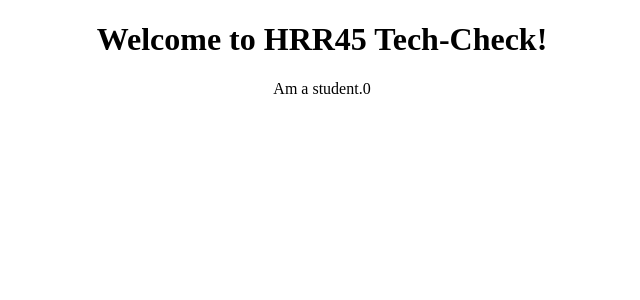
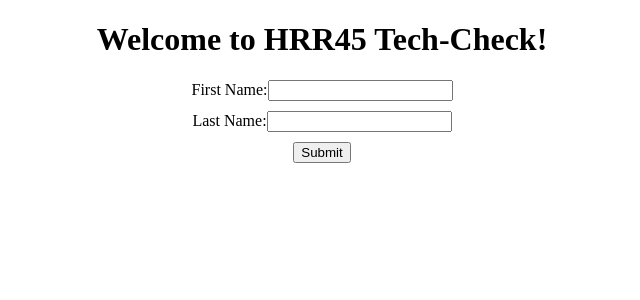
Before and after one commit to diversifiedmechanic/hrrr-tech-check, a React app: page / in a window 1280 px wide. Shown: the top 300 px of the page, without its empty margins (318-958 px from the left). Built offline with nearby package versions, Linux system fonts and the light colour scheme.

Commit message:
Sending requests to server and receiving a response.

```diff
--- a/src/components/Main.css
+++ b/src/components/Main.css
@@ -2,3 +2,11 @@
   text-align: center;
   /* background-color: cornflowerblue; */
 }
+
+.firstName {
+  margin: 10px;
+}
+
+.lastName {
+  margin: 10px;
+}
--- a/src/components/Main.jsx
+++ b/src/components/Main.jsx
@@ -1,30 +1,60 @@
 import React from 'react';
 import AdminPanel from './Admin/Panel';
 import StudentSheet from './Student/Sheet';
+import lib from './../lib.js';
 import './Main.css';
 
 class Main extends React.Component {
   constructor(props) {
     super(props);
     this.state = {
-      isAdmin: false,
+      firstName: '',
+      lastName: '',
     };
+    this.handleChange = this.handleChange.bind(this);
+    this.handleSubmit = this.handleSubmit.bind(this);
+  }
+
+  handleChange(event) {
+    this.setState({
+      [event.target.name]: event.target.value,
+    });
+  }
+
+  handleSubmit(event) {
+    event.preventDefault();
+    const { firstName, lastName } = this.state;
+    lib.addUser(firstName, lastName)
+      .then((res) => {
+        console.log(res);
+      })
+      .catch((error) => {
+        alert(error);
+      });
   }
 
   render() {
-    const { isAdmin } = this.state;
-    let nextPage;
-    if (isAdmin) {
-      nextPage = <AdminPanel />;
-    } else {
-      nextPage = <StudentSheet />;
-    }
+    const { firstName, lastName } = this.state;
     return (
       <div className="Main">
         <h1>
           Welcome to HRR45 Tech-Check!
         </h1>
-        {nextPage}
+        <form onSubmit={this.handleSubmit}>
+          <div className="firstName">
+            <label>
+              First Name:
+              <input type="text" name="firstName" required value={firstName} onChange={this.handleChange} />
+            </label>
+          </div>
+          <div className="lastName">
+            <label>
+              Last Name:
+              <input type="text" name="lastName" required value={lastName} onChange={this.handleChange} />
+            </label>
+          </div>
+          <input type="submit" value="Submit" />
+        </form>
       </div>
     );
   }
--- /dev/null
+++ b/src/lib.js
@@ -0,0 +1,13 @@
+// server API calls
+module.exports = {
+  addUser(firstName, lastName) {
+    return fetch('/addUser', {
+      method: 'POST',
+      headers: {
+        'Content-Type': 'application/json',
+      },
+      body: JSON.stringify({ firstName, lastName }),
+    })
+      .then((response) => response.json());
+  },
+};
```
Also changed, not shown: 1 other file (tests, documents, lock files or other folders).
